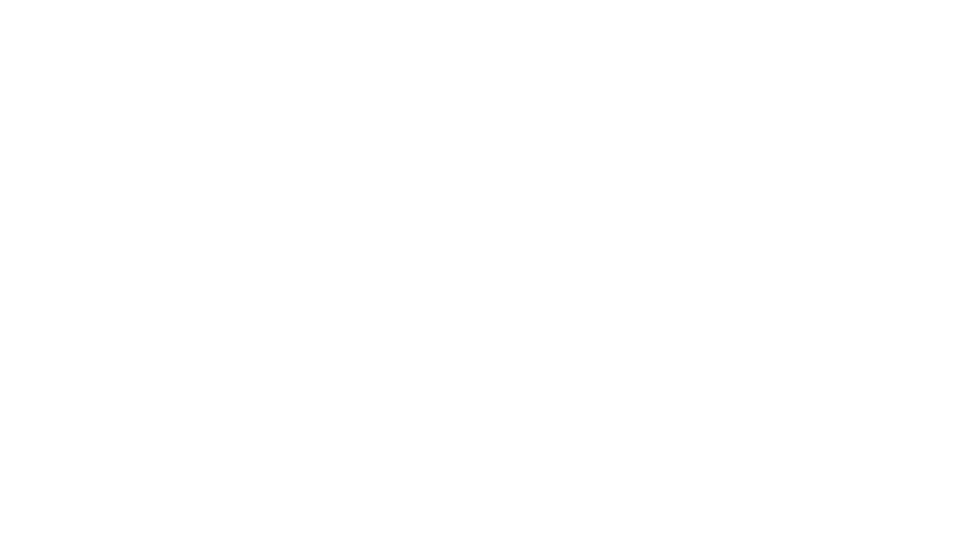
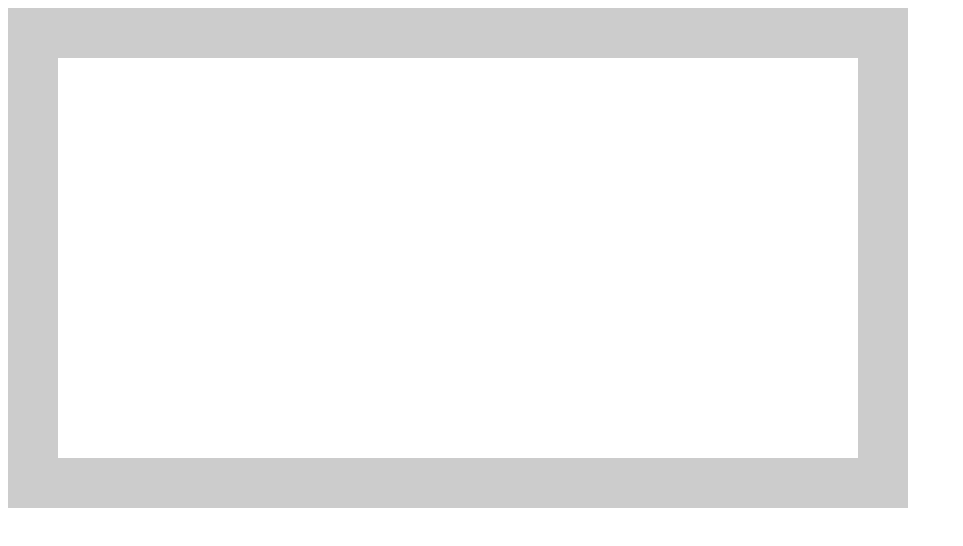
Before and after one commit to Christopher-Pierson/Unit-3, a plain HTML site: page index.html in a window 1280 px wide. Shown: the whole page, without its empty margins (0-963 px from the left). Drawn offline with nearby package versions, Linux system fonts and the light colour scheme.

Commit message:
Activity 8: Lesson 1 Complete

```diff
--- a/index.html
+++ b/index.html
@@ -23,7 +23,6 @@
         place these within <script> tags-->
 
         <!--put your external script links here-->
-        <script type="text/javascript" src="lib/jquery-3.4.1.js"></script>
         <script type="text/javascript" src="lib/d3.js"></script>
         <script type="text/javascript" src="js/main.js"></script>
     </body>
--- a/js/main.js
+++ b/js/main.js
@@ -3,6 +3,30 @@
 //execute script when window is loaded
 window.onload = function(){
 
-    var container = d3.select("body") //get the <body> element from the DOM
+  // SVG dimension variables
+  var w = 900, h = 500;
 
+  // container block
+  var container = d3.select("body") //get the <body> element from the DOM
+      .append("svg") //put a new svg in the body
+      .attr("width", w) //assign the width
+      .attr("height", h) //assign the height
+      .attr("class", "container") //always assign a class (as the block name) for styling and future selection
+      .style("background-color", "rgba(0,0,0,0.2)"); //only put a semicolon at the end of the block!
+
+  // inner Rectangle block
+  var innerRect = container.append("rect") // put a new rect in the svg
+      .datum(400) // a single value is a datum
+      .attr("width", function(d){ // rectangle width
+            return d * 2; // 400 * 2 = 800
+        })
+        .attr("height", function(d){ // rectangle height
+            return d; // 400
+        })
+        .attr("class", "innerRect") // class name
+        .attr("x", 50) // position from left on the x (horizontal) axis
+        .attr("y", 50) // position from top on the y (vertical) axis
+        .style("fill", "#FFFFFF"); // fill color
+
+  console.log(innerRect);
 };
```
Also changed, not shown: 1 other file.
